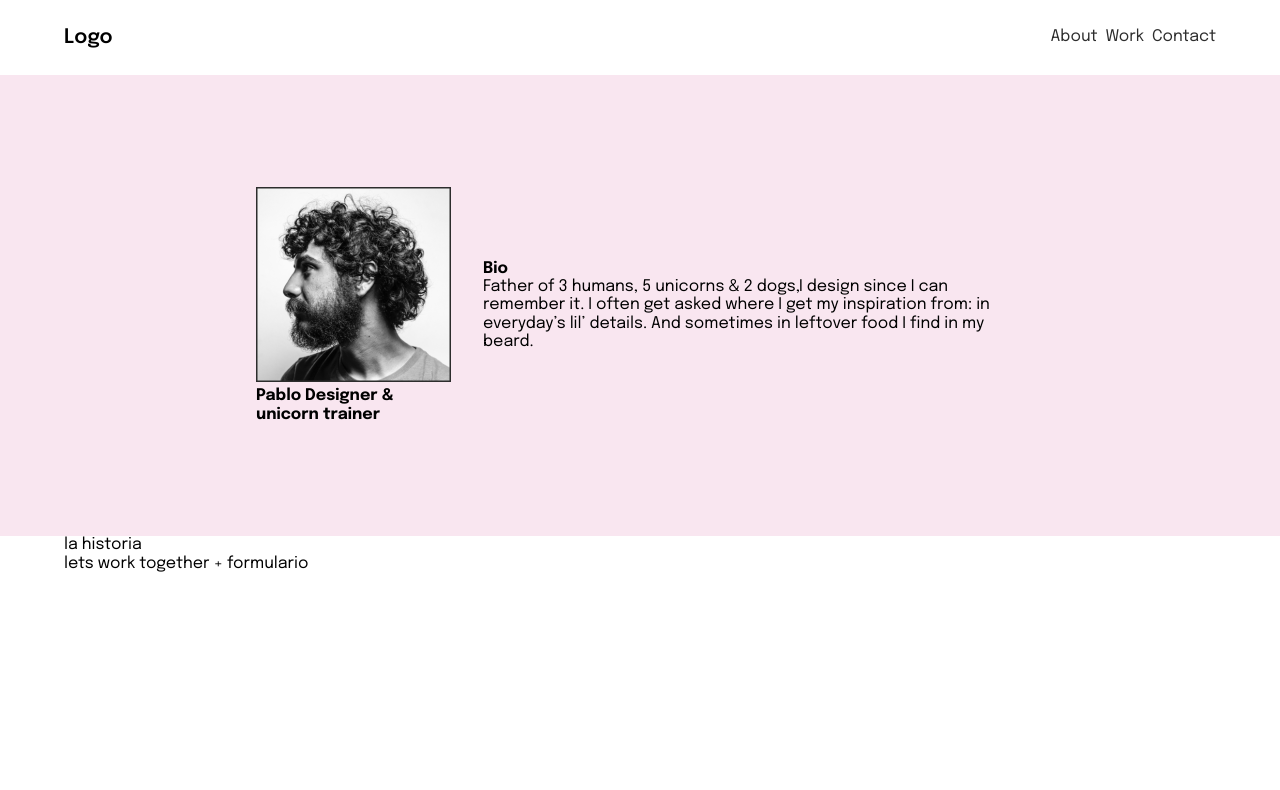
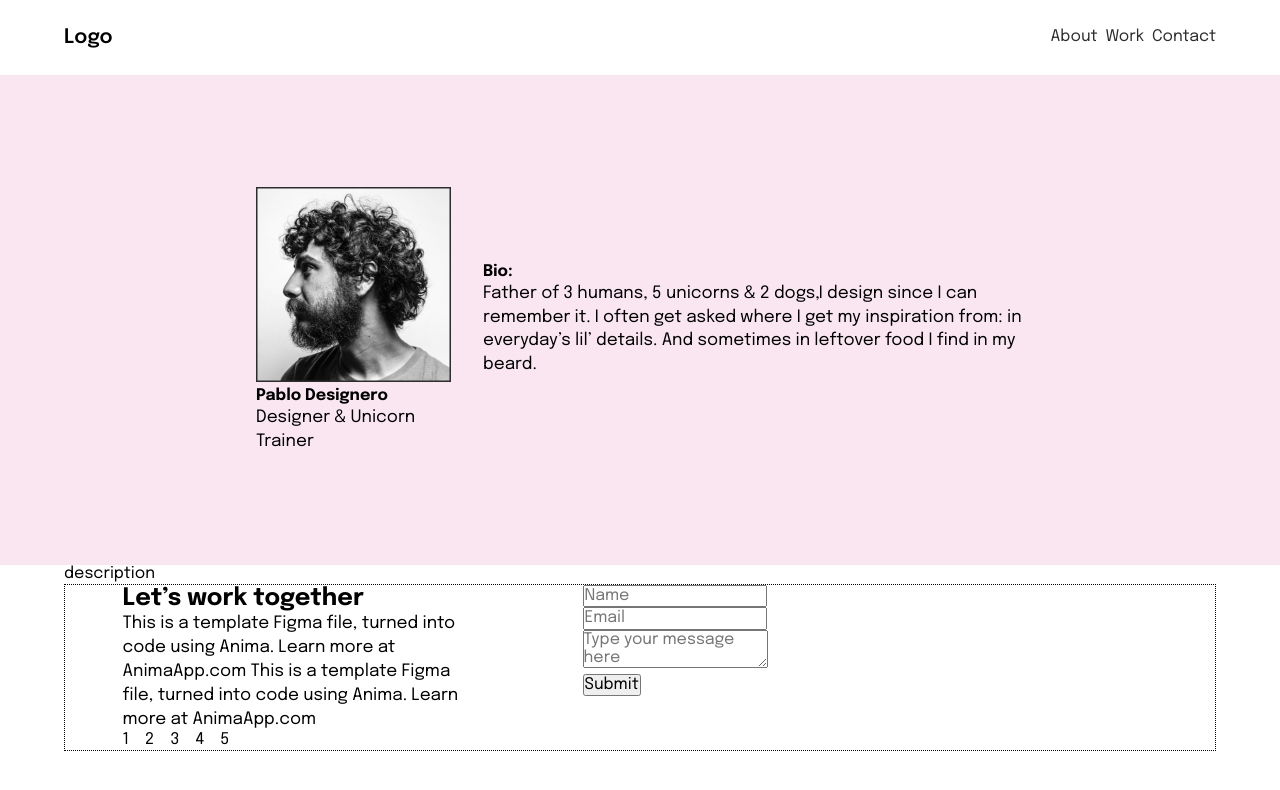
Before and after one commit to Angela07c/portfolio, a plain HTML site: page index.html in a window 1280 px wide. Drawn offline with Linux system fonts and the light colour scheme.

Commit message:
inicio de seccion de pre footer

```diff
--- a/css/main.css
+++ b/css/main.css
@@ -1,60 +1,51 @@
 :root {
-    /**Colors*/
+    /** Colors */
+    --anti-flash-white: #F3F3F3;
+    --black: #000000;
     --charleston-green-v1: #2D2D2D;
     --charleston-green-v2: #2B2B2B;
-    --black: #000000;
+    --paolo-veronese-green: #009379;
+    --piggy-pink: #F6DCE9;
+    --pink-lace: #F9E6F0;
     --white: #ffffff;
-    --pink-lace: #F9E6F0;
-    --piggy-pink: #F6DCE9;
-    --paolo-veronese-green: #009379;
-    --anti-flash-white: #F3F3F3;
 
     /**/
-    --color-menu-link: var(--charleston-green-v1);
-
+    --color-menu-link: var( --charleston-green-v1 );
 }
 
-
-
-
-
 * {
-   /*border: 1px dotted blue ; */
+    /* border: 1px dotted blue; */
     padding: 0;
     margin: 0;
     box-sizing: border-box;
-
 }
 
 body {
     font-family: "Epilogue", sans-serif;
-
 }
 
-p.{
+p {
     line-height: 1.4;
     font-size: 17px;
 }
 
-.header {
-
+/** Header */
+#logo {
+    font-size: 20px;
+    font-weight: 600;
 }
 
 .menu-item a {
     text-decoration: none;
-    color: var(--color-menu-link);
+    color: var( --color-menu-link );
+}
+.menu-item a:hover {
+    color: gray;
 }
 
-.menu-item a:hover {
-    color: gray;
-
-}
-
-
 .container {
-
     width: 90%;
-    margin: 0px auto;
+    margin: 0 auto;
 }
 
 .logo-navbar {
@@ -64,16 +55,11 @@ p.{
     margin: 26px auto;
 }
 
-.logo {
-    font-size: 20px;
-    font-weight: 600;
-}
-
 .navbar {
     display: none;
 }
 
-ul.main.menu {
+ul.main-menu {
     list-style: none;
     padding: 0;
     margin: 0;
@@ -82,22 +68,22 @@ ul.main.menu {
     align-items: center;
     gap: .5rem;
 }
-@media (min-width: 768px){
+
+@media ( min-width: 768px ) {
     .hamburger-icon {
         display: none;
-
     }
     .navbar {
         display: block;
     }
 }
 
-/**main section bio*/
+/** Main: Section Bio */
+.bio {
+    background-color: var( --pink-lace);
+}
 
-.bio {
-    background-color: var(--pink-lace);
-}
-@media (min-width: 268px){
+@media ( min-width: 768px ) {
     .bio-content {
         display: flex;
         align-items: center;
@@ -106,5 +92,25 @@ ul.main.menu {
         width: 60%;
         padding: 7rem 0;
     }
+}
 
+/** Main: Section Story */
+
+
+/** Footer */
+.container.footer-content {
+    border: 1px dotted;
+    display: flex;
+    justify-content: space-around;
 }
+.lets-work {
+    flex-basis: 30%;
+}
+.form-contact {
+    flex-basis: 50%;
+}
+ul.social-media {
+    list-style: none;
+    display: flex;
+    gap: 1rem;
+}
--- a/index.html
+++ b/index.html
@@ -8,17 +8,16 @@
     <link rel="preconnect" href="https://fonts.gstatic.com" crossorigin>
     <link href="https://fonts.googleapis.com/css2?family=Epilogue:ital,wght@0,100..900;1,100..900&display=swap" rel="stylesheet">
 
-<!--NormalizeCSS-->
+    <!-- NormalizeCSS-->
     <link rel="stylesheet" href="./css/normalize.css">
     <link rel="stylesheet" href="./css/main.css">
-
 </head>
 <body>
     <header class="header">
         <div class="container logo-navbar">
-            <div class="logo">Logo</div>
+            <div id="logo">Logo</div>
             <nav class="navbar">
-                 <ul class="main menu">
+                <ul class="main-menu">
                     <li class="menu-item">
                         <a href="#">About</a>
                     </li>
@@ -28,9 +27,9 @@
                     <li class="menu-item">
                         <a href="#">Contact</a>
                     </li>
-                 </ul>
+                </ul>
             </nav>
-            <img class= "hamburger-icon"src="./images/menu.svg" alt="hamburguer icon">
+            <img class="hamburger-icon" src="./images/menu.svg" alt="Hamburger icon">
         </div>
     </header>
     <main class="main">
@@ -38,36 +37,55 @@
         <section class="bio">
             <div class="container bio-content">
                 <div class="avatar">
-                    <img class="avatar-image" src="./images/Image.png" alt="foto: pablo desingner">
-                    <strong class="avatar-name">
-                        Pablo Designer & unicorn trainer
-                    </strong>
-
-
+                    <img class="avatar-image" src="./images/Image.png" alt="Foto: Pablo Designero">
+                    <strong class="avatar-name">Pablo Designero</strong>
+                    <p class="profession">Designer & Unicorn Trainer</p>
                 </div>
                 <div class="biography">
-                   <strong>Bio</strong>
-                   <p class="biography-details">Father of 3 humans,
-                     5 unicorns & 2 dogs,I design since I can remember it.
-                    I often get asked where I get my inspiration from:
-                    in everyday’s lil’ details. And sometimes in leftover food
-                     I find in my beard.</p>
+                    <strong>Bio:</strong>
+                    <p class="biography-details">Father of 3 humans, 5 unicorns & 2 dogs,I design since I can remember it. I often get asked where I get my inspiration from: in everyday’s lil’ details. And sometimes in leftover food I find in my beard.</p>
                 </div>
+            </div>
         </section>
         <section class="description">
-             <div class="container">
-            la historia
+            <div class="container description-content">
+                description
             </div>
         </section>
+
     </main>
-    <footer class="footer"></footer>
-        <div class="container">
-        lets work together + formulario
-         </div>
-
-
+    <footer class="footer">
+        <div class="container footer-content">
+            <div class="lets-work">
+                <h2>Let’s work together</h2>
+                <p>This is a template Figma file, turned into code using Anima. Learn more at AnimaApp.com This is a template Figma file, turned into code using Anima. Learn more at AnimaApp.com</p>
+                <ul class="social-media">
+                    <li>1</li>
+                    <li>2</li>
+                    <li>3</li>
+                    <li>4</li>
+                    <li>5</li>
+                </ul>
+            </div>
+            <div class="form-contact">
+                <form action="">
+                    <div class="field">
+                        <input type="text" placeholder="Name">
+                    </div>
+                    <div class="field">
+                        <input type="text" placeholder="Email">
+                    </div>
+                    <div class="field">
+                        <textarea name="" id="" placeholder="Type your message here"></textarea>
+                    </div>
+                    <div class="field">
+                        <button>Submit</button>
+                    </div>
+                </form>
+            </div>
+        </div>
+    </footer>
 
     <script src="./js/main.js"></script>
-
 </body>
 </html>
```
